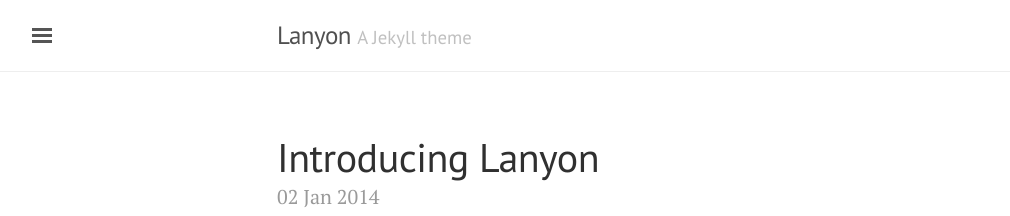
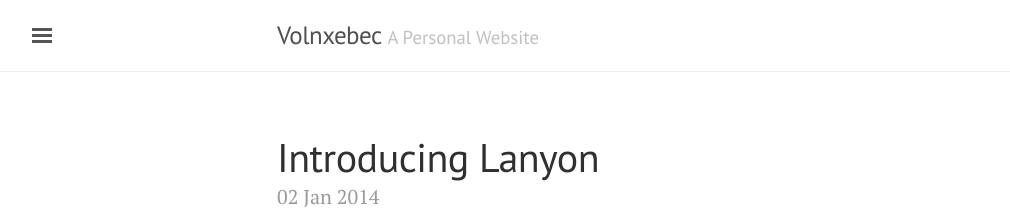
Before and after one commit to volnxebec/volnxebec.github.io, a Jekyll site: the page built from index.html, in a window 1280 px wide and 900 px high. Shown: the top 216 px of the window, without its empty margins (3-1013 px from the left). Built offline with Jekyll 4.4.1, drawn with Linux system fonts in a browser that asks for light colours; the list of posts is cut into pages by our own code.

Commit message:
Add modifications

```diff
--- a/_config.yml
+++ b/_config.yml
@@ -5,18 +5,18 @@
 # relative_permalinks: true
 
 # Setup
-title:               Lanyon
-tagline:             'A Jekyll theme'
-description:         'A reserved <a href="http://jekyllrb.com" target="_blank">Jekyll</a> theme that places the utmost gravity on content with a hidden drawer. Made by <a href="https://twitter.com/mdo" target="_blank">@mdo</a>.'
-url:                 http://lanyon.getpoole.com
+title:               Volnxebec
+tagline:             'A Personal Website'
+description:         'A reserved <a href="http://jekyllrb.com" target="_blank">Jekyll</a> theme that places the utmost gravity on content with a hidden drawer. Made by <a href="https://github.com/volnxebec" target="_blank">@volnxebec</a>.'
+url:                 http://volnxebec.github.io
 baseurl:             ''
 paginate:            5
 
 # About/contact
 author:
-  name:              Mark Otto
-  url:               https://twitter.com/mdo
-  email:             markdotto@gmail.com
+  name:              Volnxebec
+  url:               https://github.com/volnxebec
+  email:             volnxebec@yahoo.com
 
 # Custom vars
 version:             1.0.0
```
